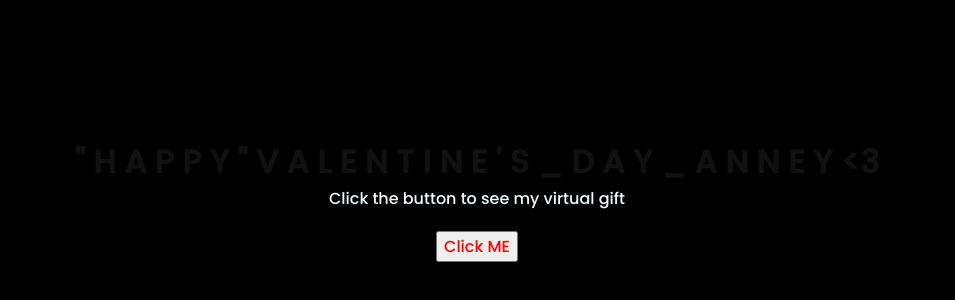
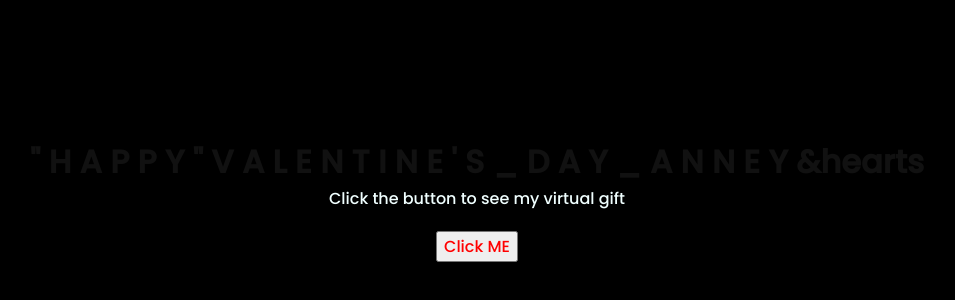
Before and after one commit to Rmixe/Happy-Valentine-s-Day-, a plain HTML site: page index.html in a window 1280 px wide. Shown: the part 208-508 px from the top of the page, without its empty margins (171-1126 px from the left). Drawn offline with Linux system fonts and the light colour scheme.

Commit message:
Update index.html

```diff
--- a/index.html
+++ b/index.html
@@ -39,7 +39,7 @@
         <span>N</span>
         <span>E</span>
         <span>Y</span>
-        <span><3</span>
+        <span>&hearts</span>
 
     </div>
     <div class="description">
```
